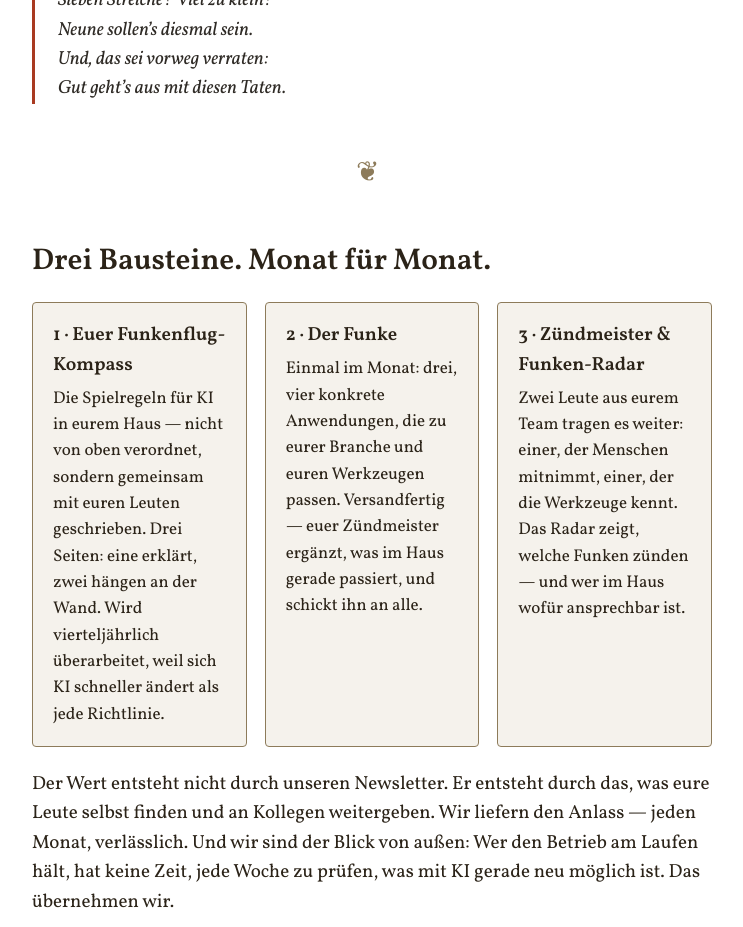
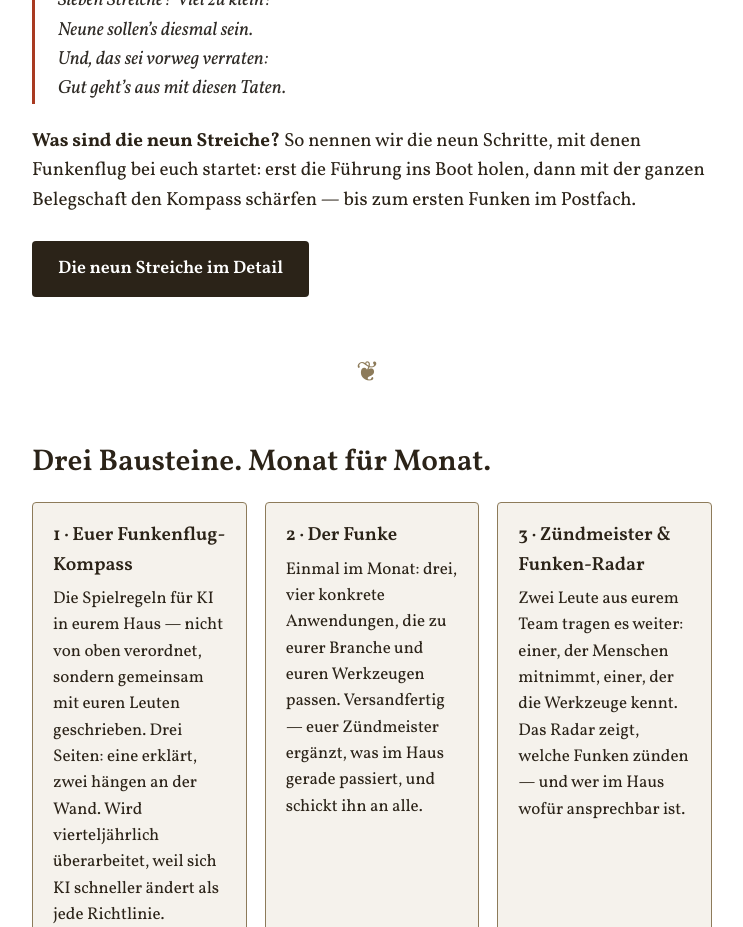
Before and after one commit to finnern/funkenflug, a plain HTML site: page index.html in a window 1280 px wide. Shown: the part 1520-2447 px from the top of the page, without its empty margins (268-1011 px from the left). Drawn offline with Linux system fonts and the light colour scheme.

Commit message:
Ergänze frühen Einstieg zu den neun Streichen

```diff
--- a/index.html
+++ b/index.html
@@ -99,6 +99,9 @@ Sieben Streiche? Viel zu klein!
 Neune sollen’s diesmal sein.
 Und, das sei vorweg verraten:
 Gut geht’s aus mit diesen Taten.</div>
+
+  <p><strong>Was sind die neun Streiche?</strong> So nennen wir die neun Schritte, mit denen Funkenflug bei euch startet: erst die Führung ins Boot holen, dann mit der ganzen Belegschaft den Kompass schärfen — bis zum ersten Funken im Postfach.</p>
+  <p><a class="cta" href="/ablauf/">Die neun Streiche im Detail</a></p>
 
   <div class="orn">❦</div>
 
```
